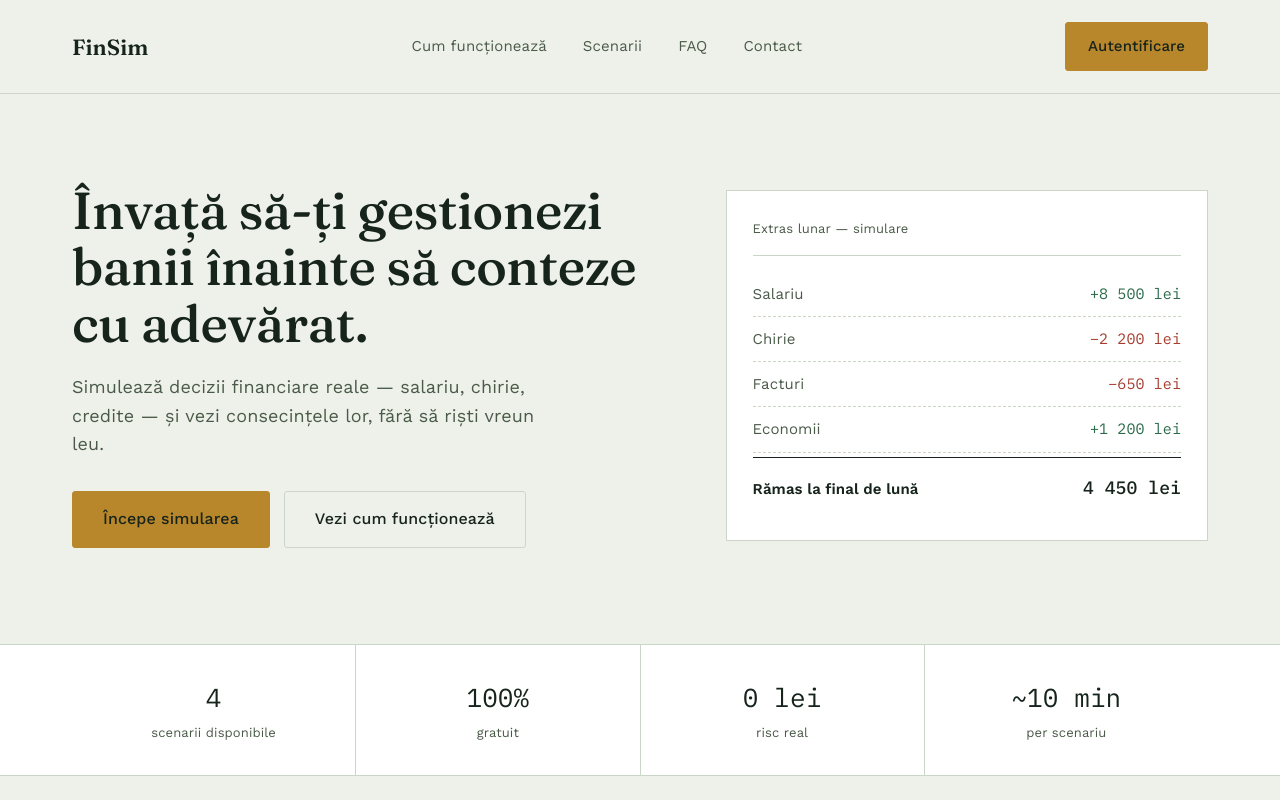
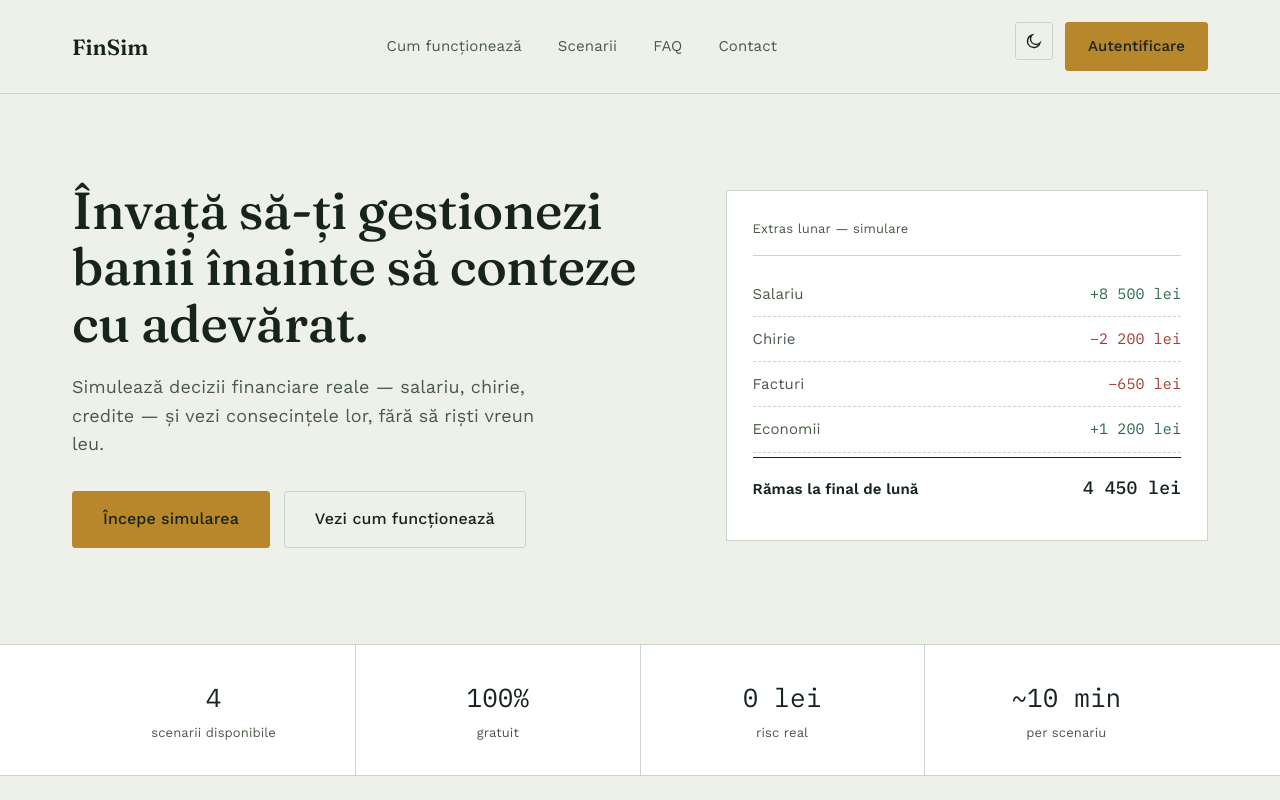
Before and after one commit to malairaudumitru/FinSim, a React (Vite) app in the folder frontend/: page / in a window 1280 px wide. Shown: the top 800 px of the page. Built offline with nearby package versions, Linux system fonts and the light colour scheme.

Commit message:
feat: add light/dark mode toggle with persisted preference

```diff
--- a/frontend/src/components/AuthPage/AuthPage.css
+++ b/frontend/src/components/AuthPage/AuthPage.css
@@ -22,6 +22,12 @@
 
 .auth-home-link:hover {
     color: var(--gold);
+}
+
+.auth-theme-toggle {
+    position: absolute;
+    top: 28px;
+    right: 28px;
 }
 
 .auth-card {
--- a/frontend/src/components/AuthPage/AuthPage.tsx
+++ b/frontend/src/components/AuthPage/AuthPage.tsx
@@ -1,5 +1,6 @@
 import { useState, type FormEvent } from 'react'
 import { Link } from '@tanstack/react-router'
+import ThemeToggle from '../../shared/ThemeToggle/ThemeToggle'
 import './AuthPage.css'
 
 type Mode = 'login' | 'register' | 'forgot'
@@ -112,6 +113,9 @@ function AuthPage() {
             <Link to="/" className="auth-home-link">
                 ← Înapoi la pagina principală
             </Link>
+            <div className="auth-theme-toggle">
+                <ThemeToggle />
+            </div>
             <div className="auth-card">
                 <div className="auth-header">
                     <Link to="/" className="auth-logo">
--- a/frontend/src/index.css
+++ b/frontend/src/index.css
@@ -34,8 +34,8 @@
   }
 }
 
-@media (prefers-color-scheme: dark) {
-  :root {
+:root[data-theme='dark'] {
+  color-scheme: dark;
   --paper: #10160f;
   --surface: #182019;
   --ink: #eef1ea;
@@ -46,7 +46,6 @@
   --gold-soft: rgba(217, 165, 69, 0.14);
   --forest: #5da97e;
   --rust: #d97362;
-  }
 }
 
 * {
--- a/frontend/src/main.tsx
+++ b/frontend/src/main.tsx
@@ -4,7 +4,9 @@ import './index.css'
 import './shared/styles.css'
 import { RouterProvider, createRouter } from '@tanstack/react-router'
 import { routeTree } from './routeTree.gen'
+import { initTheme } from './shared/theme'
 
+initTheme()
 
 const router = createRouter({ routeTree })
 
@@ -15,7 +17,7 @@ declare module '@tanstack/react-router' {
 }
 
 createRoot(document.getElementById('root')!).render(
-  <StrictMode>
-    <RouterProvider router={router} />
-  </StrictMode>,
+    <StrictMode>
+        <RouterProvider router={router} />
+    </StrictMode>,
 )
--- a/frontend/src/shared/Navbar/Navbar.tsx
+++ b/frontend/src/shared/Navbar/Navbar.tsx
@@ -1,4 +1,5 @@
 import { Link } from '@tanstack/react-router'
+import ThemeToggle from '../ThemeToggle/ThemeToggle'
 import './Navbar.css'
 
 function Navbar() {
@@ -15,6 +16,7 @@ function Navbar() {
                     <a href="#contact">Contact</a>
                 </nav>
                 <div className="nav-actions">
+                    <ThemeToggle />
                     <Link to="/login" className="btn btn-primary">
                         Autentificare
                     </Link>
--- /dev/null
+++ b/frontend/src/shared/ThemeToggle/ThemeToggle.css
@@ -0,0 +1,17 @@
+.theme-toggle {
+    display: inline-flex;
+    align-items: center;
+    justify-content: center;
+    width: 38px;
+    height: 38px;
+    border-radius: 3px;
+    border: 1px solid var(--rule);
+    background: transparent;
+    color: var(--text-h);
+    cursor: pointer;
+}
+
+.theme-toggle:hover {
+    border-color: var(--gold);
+    color: var(--gold);
+}
--- /dev/null
+++ b/frontend/src/shared/ThemeToggle/ThemeToggle.tsx
@@ -0,0 +1,47 @@
+import { useEffect, useState } from 'react'
+import { applyTheme, getStoredTheme, getSystemTheme, type Theme } from '../theme'
+import './ThemeToggle.css'
+
+function SunIcon() {
+    return (
+        <svg width="18" height="18" viewBox="0 0 24 24" fill="none" stroke="currentColor" strokeWidth="1.8">
+            <circle cx="12" cy="12" r="4.5" />
+            <path d="M12 2.5v2.2M12 19.3v2.2M4.2 4.2l1.6 1.6M18.2 18.2l1.6 1.6M2.5 12h2.2M19.3 12h2.2M4.2 19.8l1.6-1.6M18.2 5.8l1.6-1.6" />
+        </svg>
+    )
+}
+
+function MoonIcon() {
+    return (
+        <svg width="18" height="18" viewBox="0 0 24 24" fill="none" stroke="currentColor" strokeWidth="1.8">
+            <path d="M20 14.5A8.5 8.5 0 1 1 9.5 4a7 7 0 0 0 10.5 10.5Z" />
+        </svg>
+    )
+}
+
+function ThemeToggle() {
+    const [theme, setTheme] = useState<Theme>('light')
+
+    useEffect(() => {
+        setTheme(getStoredTheme() ?? getSystemTheme())
+    }, [])
+
+    const toggle = () => {
+        const next: Theme = theme === 'dark' ? 'light' : 'dark'
+        setTheme(next)
+        applyTheme(next)
+    }
+
+    return (
+        <button
+            type="button"
+            className="theme-toggle"
+            onClick={toggle}
+            aria-label={theme === 'dark' ? 'Comută la tema deschisă' : 'Comută la tema întunecată'}
+        >
+            {theme === 'dark' ? <SunIcon /> : <MoonIcon />}
+        </button>
+    )
+}
+
+export default ThemeToggle
--- /dev/null
+++ b/frontend/src/shared/theme.ts
@@ -0,0 +1,23 @@
+export type Theme = 'light' | 'dark'
+
+const STORAGE_KEY = 'finsim-theme'
+
+export function getStoredTheme(): Theme | null {
+    const stored = localStorage.getItem(STORAGE_KEY)
+    return stored === 'light' || stored === 'dark' ? stored : null
+}
+
+export function getSystemTheme(): Theme {
+    return window.matchMedia('(prefers-color-scheme: dark)').matches ? 'dark' : 'light'
+}
+
+export function applyTheme(theme: Theme) {
+    document.documentElement.setAttribute('data-theme', theme)
+    localStorage.setItem(STORAGE_KEY, theme)
+}
+
+export function initTheme(): Theme {
+    const theme = getStoredTheme() ?? getSystemTheme()
+    document.documentElement.setAttribute('data-theme', theme)
+    return theme
+}
```
Lines whose indentation alone changed are shown as unchanged.
